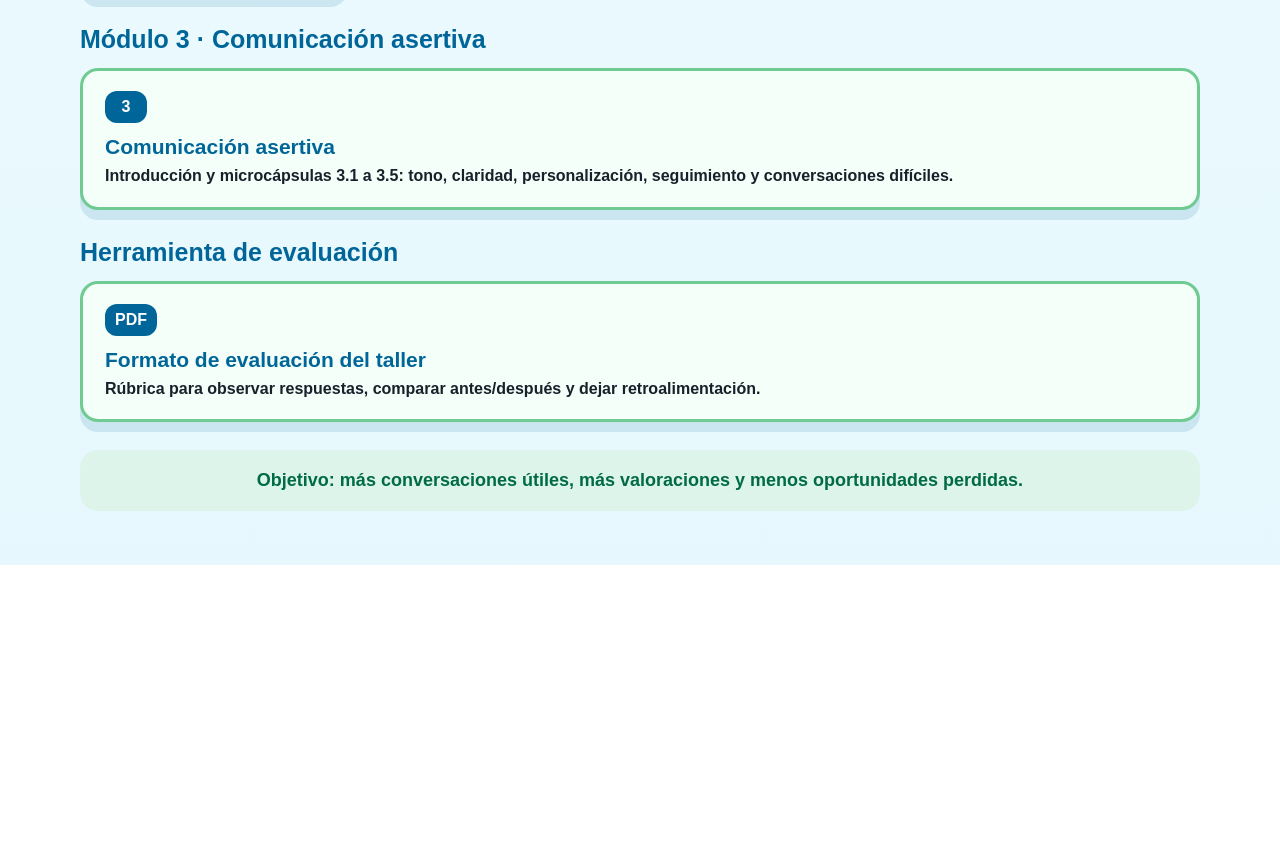
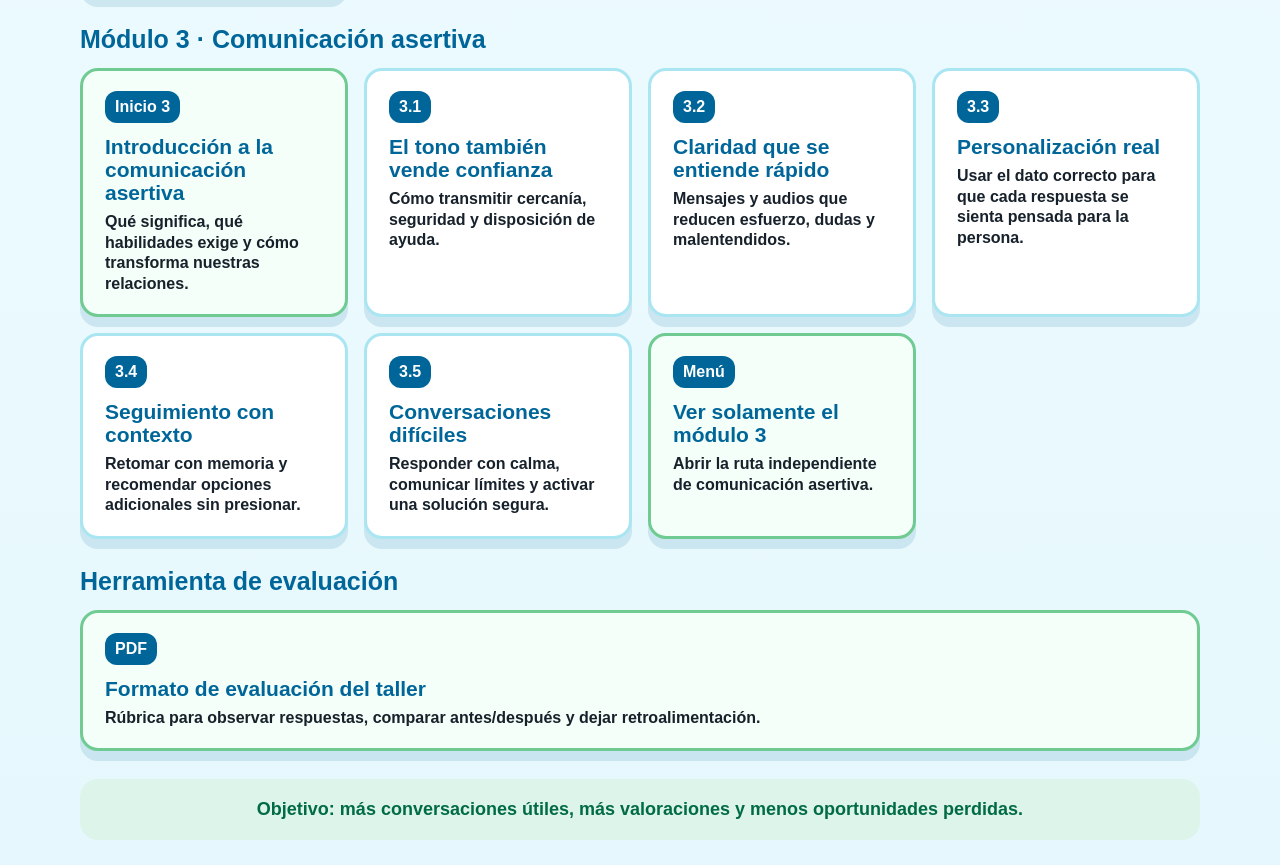
Before and after one commit to PaolaSM-Creator/programa-total-hair, a plain HTML site: page index.html in a window 1280 px wide. Shown: the part 975-1840 px from the top of the page. Before the commit the page ends 1540 px from the top, so only its background shows below. Drawn offline with Linux system fonts and the light colour scheme.

Commit message:
Mostrar programa completo en el índice principal

```diff
--- a/index.html
+++ b/index.html
@@ -131,7 +131,13 @@
 
     <h2 class="section-title">Módulo 3 · Comunicación asertiva</h2>
     <div class="grid">
-      <a class="card format" href="modulo-3-comunicacion-asertiva.html"><span class="num">3</span><strong>Comunicación asertiva</strong><p>Introducción y microcápsulas 3.1 a 3.5: tono, claridad, personalización, seguimiento y conversaciones difíciles.</p></a>
+      <a class="card format" href="introduccion-comunicacion-asertiva.html"><span class="num">Inicio 3</span><strong>Introducción a la comunicación asertiva</strong><p>Qué significa, qué habilidades exige y cómo transforma nuestras relaciones.</p></a>
+      <a class="card" href="microcapsula-3-1-mensaje-atiende.html"><span class="num">3.1</span><strong>El tono también vende confianza</strong><p>Cómo transmitir cercanía, seguridad y disposición de ayuda.</p></a>
+      <a class="card" href="microcapsula-3-2-claridad.html"><span class="num">3.2</span><strong>Claridad que se entiende rápido</strong><p>Mensajes y audios que reducen esfuerzo, dudas y malentendidos.</p></a>
+      <a class="card" href="microcapsula-3-3-personalizacion.html"><span class="num">3.3</span><strong>Personalización real</strong><p>Usar el dato correcto para que cada respuesta se sienta pensada para la persona.</p></a>
+      <a class="card" href="microcapsula-3-4-seguimiento-contexto.html"><span class="num">3.4</span><strong>Seguimiento con contexto</strong><p>Retomar con memoria y recomendar opciones adicionales sin presionar.</p></a>
+      <a class="card" href="microcapsula-3-5-conversaciones-dificiles.html"><span class="num">3.5</span><strong>Conversaciones difíciles</strong><p>Responder con calma, comunicar límites y activar una solución segura.</p></a>
+      <a class="card format" href="modulo-3-comunicacion-asertiva.html"><span class="num">Menú</span><strong>Ver solamente el módulo 3</strong><p>Abrir la ruta independiente de comunicación asertiva.</p></a>
     </div>
 
     <h2 class="section-title">Herramienta de evaluación</h2>
```
